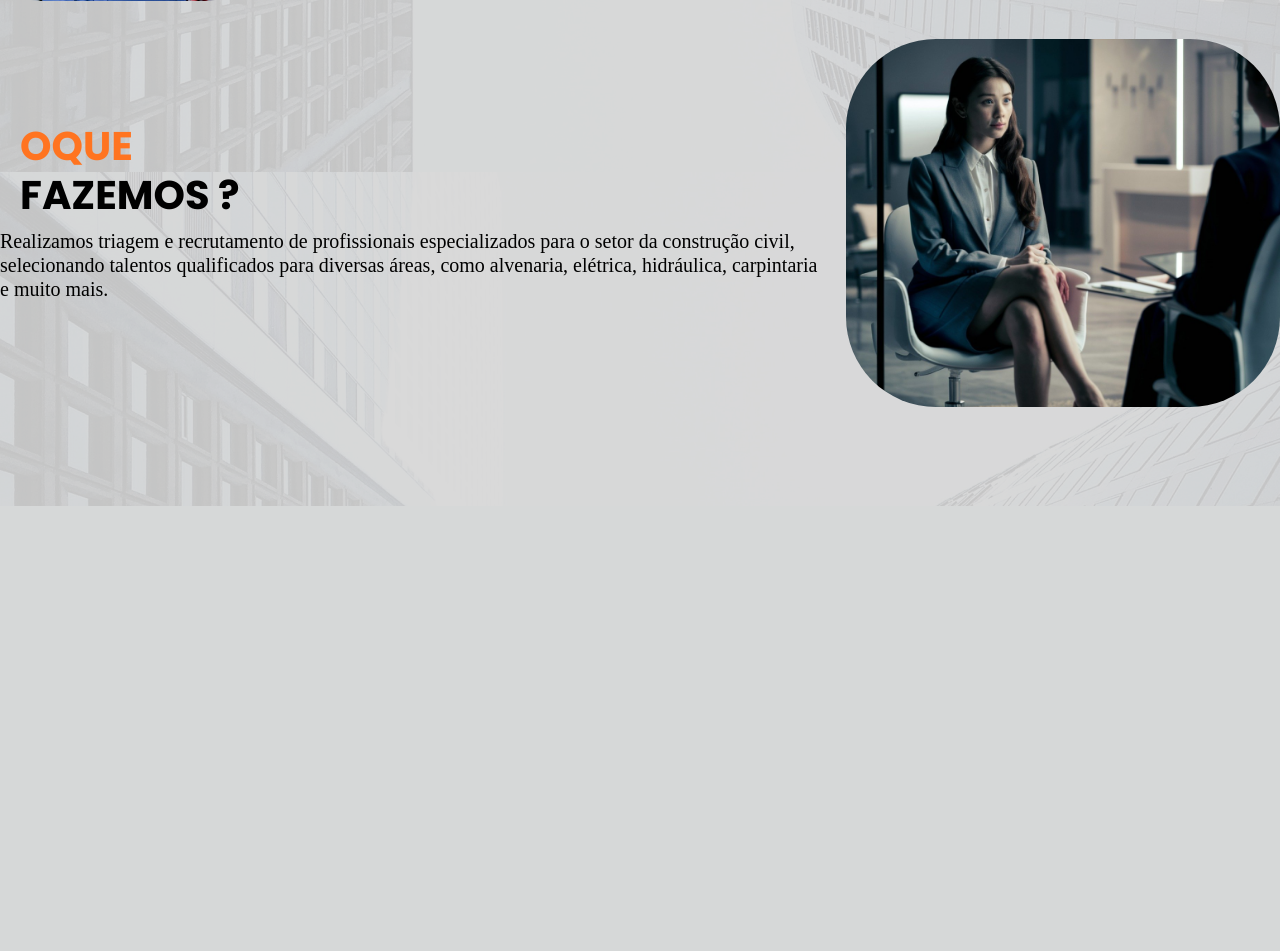
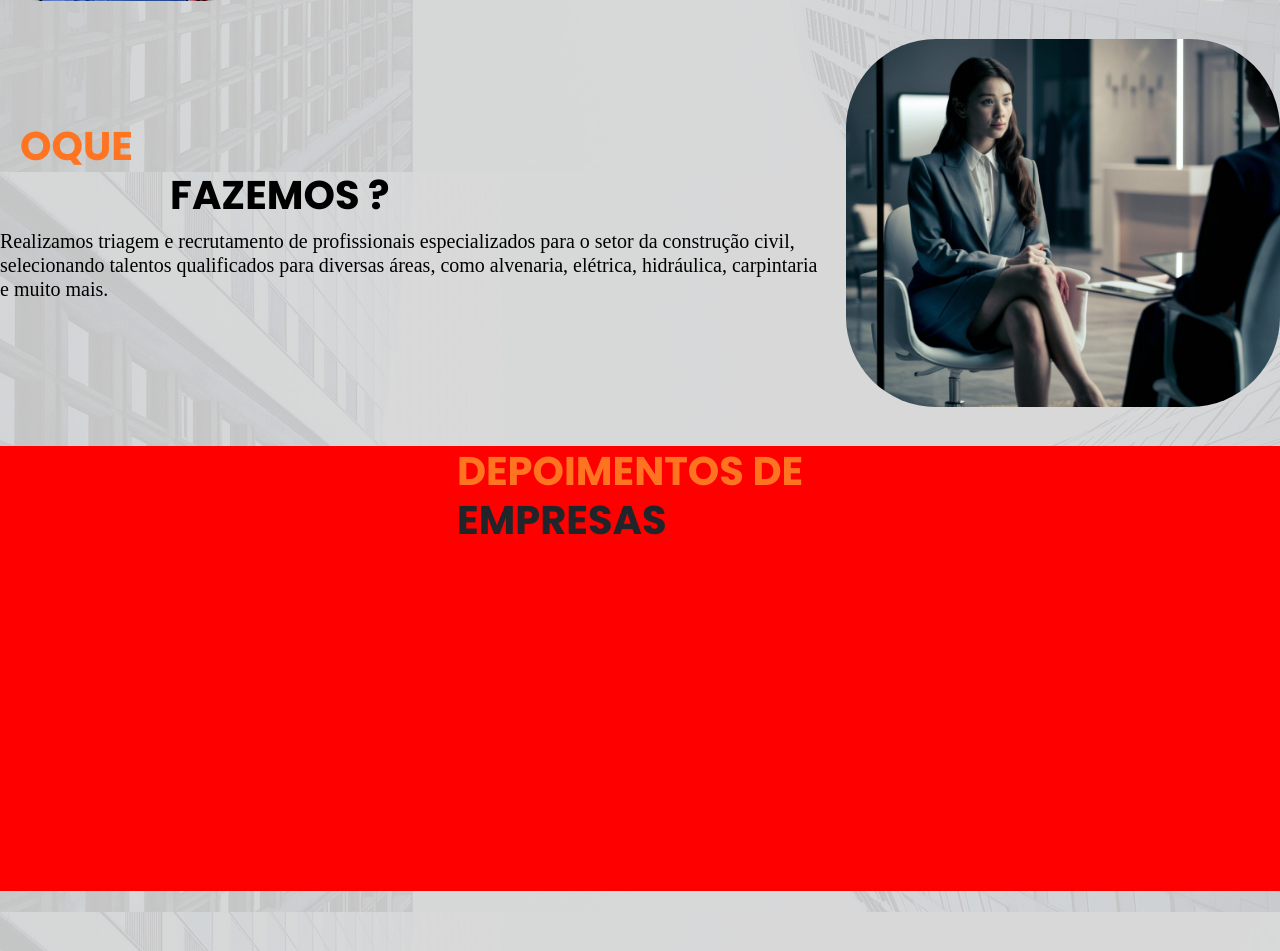
Before and after one commit to robertoscolar/plataforma-rh, a PHP site: page /quemsomos.php in a window 1280 px wide. Shown: the part 640-1591 px from the top of the page. Before the commit the page ends 1146 px from the top, so only its background shows below. Run offline with PHP 8.4, Linux system fonts and the light colour scheme; some libraries are stand-ins or nearby versions; some web fonts are replaced.

Commit message:
Adição de Div's

```diff
--- a/css/quemsomos.css
+++ b/css/quemsomos.css
@@ -56,11 +56,8 @@
     color: #FF7420;
 }
 
+/* O QUE FAZEMOS */
 
-/* CENTRAL */
-
-
-/* O QUE FAZEMOS */
 .oque_fazemos {
     justify-content: center;
     align-items: center;
@@ -104,3 +101,32 @@
     text-align: center;
     width: auto;
 }
+
+.fazemos_label {
+    margin: 150px !important;
+}
+
+/* DEPOIMENTOS */
+
+.depoimentos {
+    justify-content: center;
+    /* align-items: center; */
+    width: 100%;
+    max-width: 1398px;
+    height: auto;
+    text-align: start;
+    display: flex;
+    margin: auto;
+    background-color: red;
+    height: 445px;
+    gap: 20px;
+}
+
+.depoimentos h1 span {
+    font-family: 'Poppins', sans-serif;
+    font-weight: 700;
+    padding: 10px 20px;
+    margin: 0;
+    text-align: center;
+    width: auto;
+}
--- a/quemsomos.php
+++ b/quemsomos.php
@@ -21,8 +21,8 @@
     </header>
     <section class="conteudo_principal">
 
-        <div class="introducao">
-            <div class="introducao_imagem"></div>
+    <div class="introducao">
+    <div class="introducao_imagem"></div>
             <h1 class="dez_anos_exp">
                 <span class="cor-laranja">10 ANOS</span><br>
                 <span class="cor-preta">DE EXPERIÊNCIA!</span>
@@ -31,16 +31,32 @@
                 <p class="introducao_p">Nossa missão é proporcionar aos nossos clientes a tranquilidade de contar com um processo de recrutamento ágil e assertivo, sempre focado em entregar equipes altamente capacitadas para a execução de projetos com qualidade, segurança e dentro dos prazos estabelecidos.</p>
             </h1>
         </div>
-        <div class="oque_fazemos">
+    <div class="oque_fazemos">
         <h1>
             <span class="cor-laranja">OQUE</span><BR>
-            <span class="cor-preta">FAZEMOS ?</span>
+            <span class="cor-preta fazemos_label">FAZEMOS ?</span>
         <p class="oque_p">Realizamos triagem e recrutamento de profissionais especializados para o setor da construção civil, selecionando talentos qualificados para diversas áreas, como alvenaria, elétrica, hidráulica, carpintaria e muito mais.</p>
         </h1>
         <div class="oque_fazemos_img"></div>
+    </div>
+    </div>
+
+    <div class="depoimentos">
+        <h1>
+            <span class="cor-laranja">DEPOIMENTOS DE</span><BR>
+            <span >EMPRESAS</span>
+        </h1>
+        <div class="depoimentos_conteiner_images">
+            <div class="roberto"></div>
+            <div class="fernanda"></div>
+            <div class="alice"></div>
         </div>
-        </div>
+    </div>
+
+
+
     </section>
+
 
 
     <!--<footer class="rodape">
```
